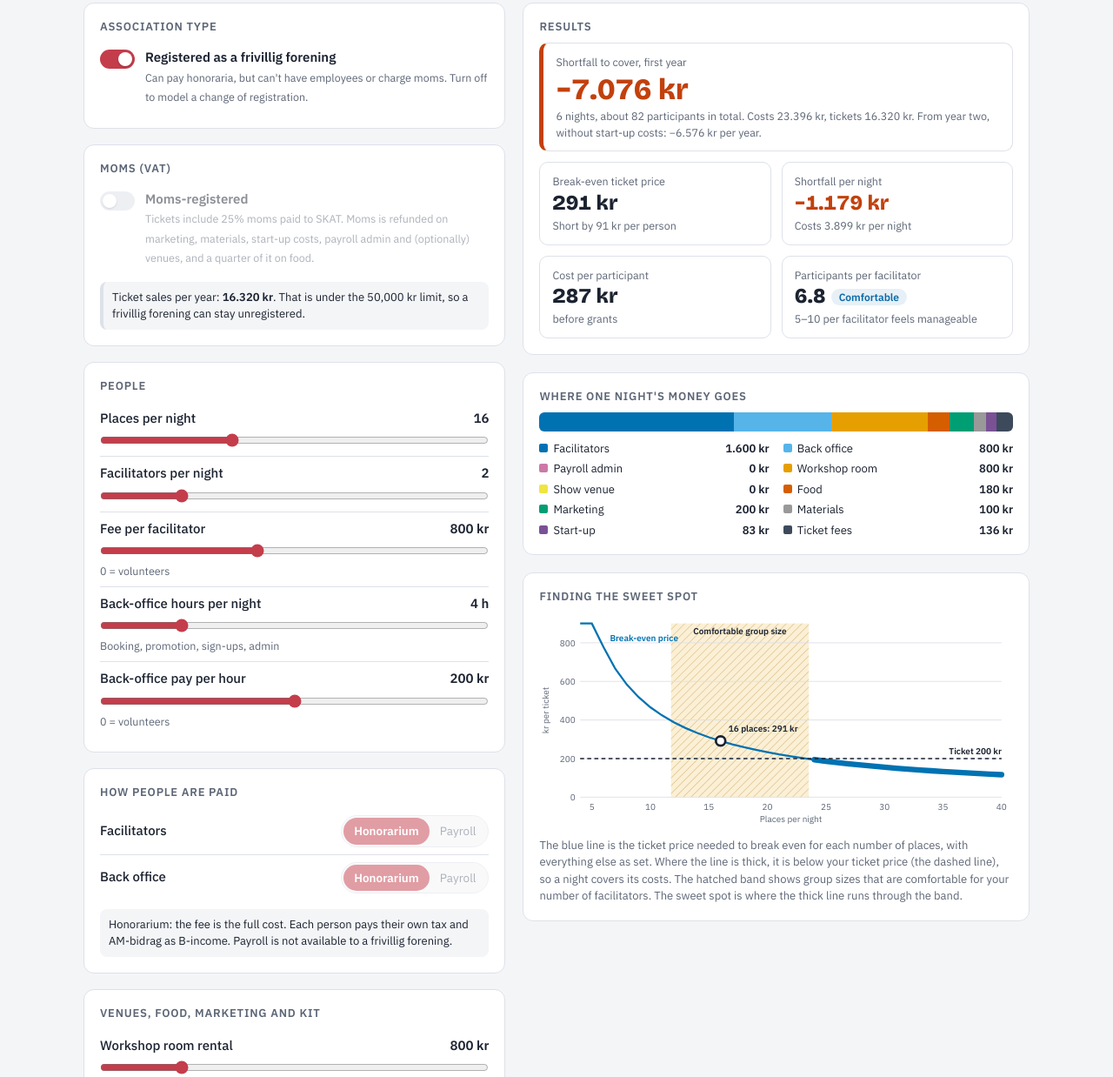
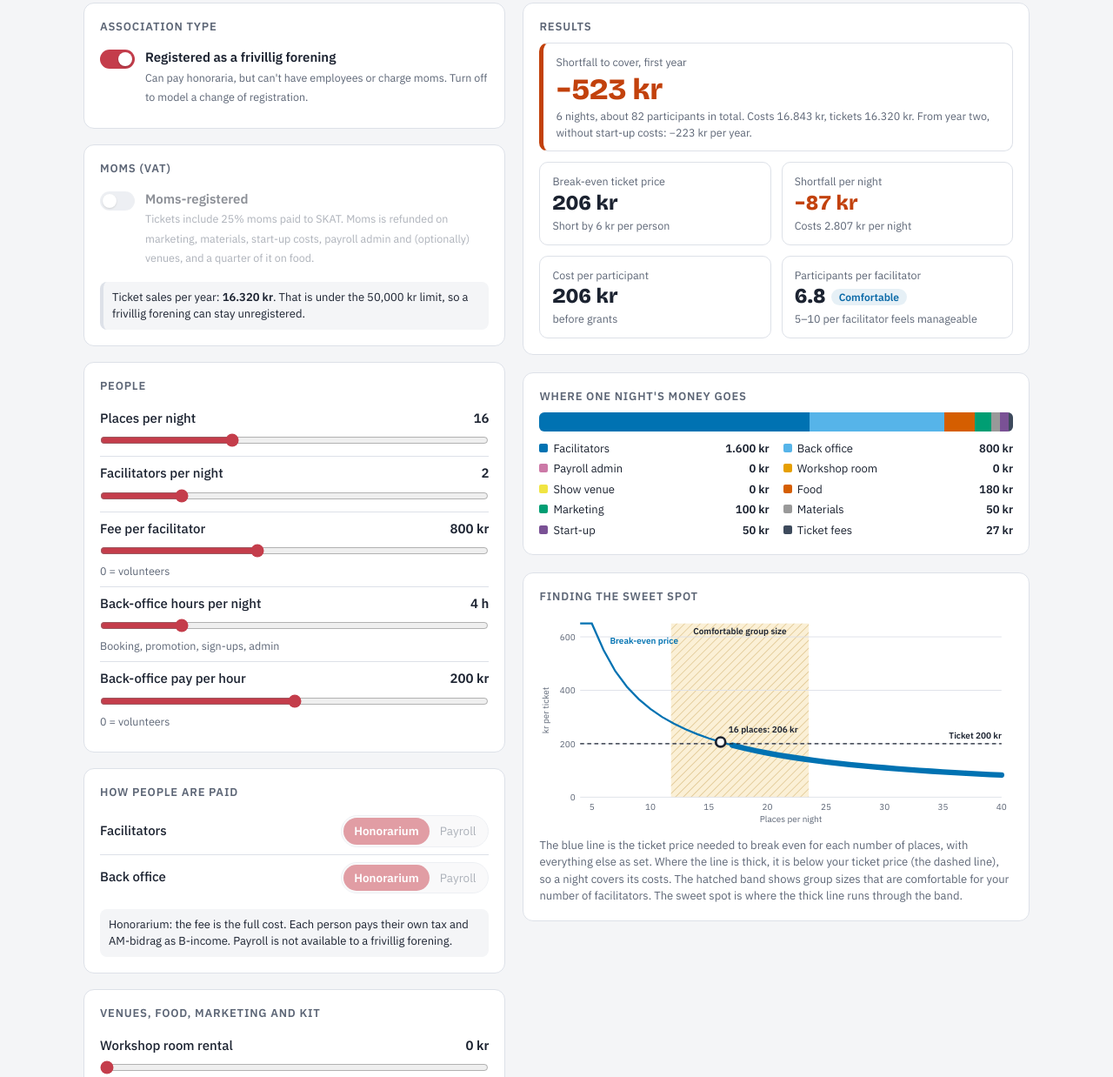
Before and after one commit to KellyDRasmussen/Aarhus_soup, a plain HTML site: page index.html in a window 1280 px wide. Shown: the part 246-1484 px from the top of the page at 87% size. Drawn offline with nearby package versions, Linux system fonts and the light colour scheme.

Commit message:
Base default costs on the Improv Weekend budget
Co-Authored-By: Claude Opus 5.5 <noreply@anthropic.com>
Claude-Session: https://claude.ai/code/session_01GcvKfqCqreh2KwVaBopZrF

```diff
--- a/index.html
+++ b/index.html
@@ -242,27 +242,27 @@ const groups = [
     { id: 'boRate', label: 'Back-office pay per hour', min: 0, max: 400, step: 10, val: 200, unit: 'kr', hint: '0 = volunteers' }
   ]},
   { title: 'Venues, food, marketing and kit', items: [
-    { id: 'workshop', label: 'Workshop room rental', min: 0, max: 4000, step: 100, val: 800, unit: 'kr' },
+    { id: 'workshop', label: 'Workshop room rental', min: 0, max: 4000, step: 100, val: 0, unit: 'kr', hint: 'The Improv Weekend workshops had no room cost' },
     { id: 'show', label: 'Show venue / bar booking', min: 0, max: 4000, step: 100, val: 0, unit: 'kr', hint: 'Often free with a minimum bar spend' },
     { id: 'food', label: 'Food per person', min: 0, max: 200, step: 5, val: 90, unit: 'kr', hint: 'Street food for participants and facilitators' },
-    { id: 'marketing', label: 'Marketing and ads per night', min: 0, max: 2000, step: 50, val: 200, unit: 'kr', hint: 'Paid social ads, boosted posts, flyers' },
-    { id: 'materials', label: 'Materials per night', min: 0, max: 1000, step: 25, val: 100, unit: 'kr', hint: 'Name tags, paper, pens, consumables' },
-    { id: 'startup', label: 'Start-up costs (first year only)', min: 0, max: 5000, step: 100, val: 500, unit: 'kr', hint: 'Reusable kit: name badges, a few props, printed game cards. Design done in-house' }
+    { id: 'marketing', label: 'Marketing and ads per night', min: 0, max: 2000, step: 50, val: 100, unit: 'kr', hint: 'The whole Improv Weekend spent 615 kr on Instagram ads' },
+    { id: 'materials', label: 'Materials per night', min: 0, max: 1000, step: 25, val: 50, unit: 'kr', hint: 'Name tags, paper, snacks' },
+    { id: 'startup', label: 'Start-up costs (first year only)', min: 0, max: 5000, step: 100, val: 300, unit: 'kr', hint: 'Reusable kit: name badges, a few props, printed game cards. Design done in-house' }
   ]},
   { title: 'Money in and frequency', items: [
     { id: 'ticket', label: 'Ticket price', min: 0, max: 400, step: 10, val: 150, unit: 'kr' },
     { id: 'fill', label: 'Places sold', min: 30, max: 100, step: 5, val: 85, unit: '%', hint: 'Share of places that are sold and turn up' },
-    { id: 'feePct', label: 'Ticketing fee', min: 0, max: 15, step: 0.5, val: 5, unit: '%', hint: 'Share of each ticket kept by the ticket platform. Check your Billetto rate' },
+    { id: 'feePct', label: 'Ticketing fee', min: 0, max: 15, step: 0.5, val: 1, unit: '%', hint: 'Billetto kept about 1% for the Improv Weekend; buyers paid the rest of the fees' },
     { id: 'events', label: 'Nights per year', min: 1, max: 24, step: 1, val: 6, unit: '' },
     { id: 'grant', label: 'Grants per year', min: 0, max: 60000, step: 1000, val: 0, unit: 'kr', hint: 'Grants only. Sponsorship with advertising in return counts as sales for moms' }
   ]}
 ];
 
 const presets = {
-  pilot:     { participants: 16, facilitators: 2, fee: 800, boHours: 4, boRate: 200, workshop: 800, show: 0, food: 90, marketing: 200, materials: 100, startup: 500, ticket: 200, fill: 85, feePct: 5, events: 6, grant: 0, ownFood: true },
-  volunteer: { participants: 14, facilitators: 2, fee: 0, boHours: 3, boRate: 0, workshop: 500, show: 0, food: 80, marketing: 50, materials: 75, startup: 300, ticket: 100, fill: 85, feePct: 5, events: 6, grant: 0, ownFood: true },
-  grant:     { participants: 18, facilitators: 2, fee: 1000, boHours: 5, boRate: 200, workshop: 1000, show: 500, food: 100, marketing: 300, materials: 100, startup: 1000, ticket: 80, fill: 85, feePct: 5, events: 8, grant: 50000, ownFood: false },
-  monthly:   { participants: 24, facilitators: 3, fee: 700, boHours: 4, boRate: 200, workshop: 1200, show: 0, food: 90, marketing: 250, materials: 100, startup: 500, ticket: 260, fill: 85, feePct: 5, events: 12, grant: 0, ownFood: true }
+  pilot:     { participants: 16, facilitators: 2, fee: 800, boHours: 4, boRate: 200, workshop: 0, show: 0, food: 90, marketing: 100, materials: 50, startup: 300, ticket: 200, fill: 85, feePct: 1, events: 6, grant: 0, ownFood: true },
+  volunteer: { participants: 14, facilitators: 2, fee: 0, boHours: 3, boRate: 0, workshop: 0, show: 0, food: 80, marketing: 50, materials: 50, startup: 200, ticket: 50, fill: 85, feePct: 1, events: 6, grant: 0, ownFood: true },
+  grant:     { participants: 18, facilitators: 2, fee: 1000, boHours: 5, boRate: 200, workshop: 500, show: 0, food: 100, marketing: 150, materials: 75, startup: 500, ticket: 80, fill: 85, feePct: 1, events: 8, grant: 35000, ownFood: false },
+  monthly:   { participants: 24, facilitators: 3, fee: 700, boHours: 4, boRate: 200, workshop: 0, show: 0, food: 90, marketing: 100, materials: 50, startup: 300, ticket: 175, fill: 85, feePct: 1, events: 12, grant: 0, ownFood: true }
 };
 
 const colors = { Facilitators: '#0072B2', 'Back office': '#56B4E9', 'Payroll admin': '#CC79A7', 'Workshop room': '#E69F00', 'Show venue': '#F0E442', Food: '#D55E00', Marketing: '#009E73', Materials: '#999999', 'Start-up': '#7A5195', 'Ticket fees': '#3D4A5C' };
```
Also changed, not shown: pitch.html (+4 -3 lines), 1 other file.
